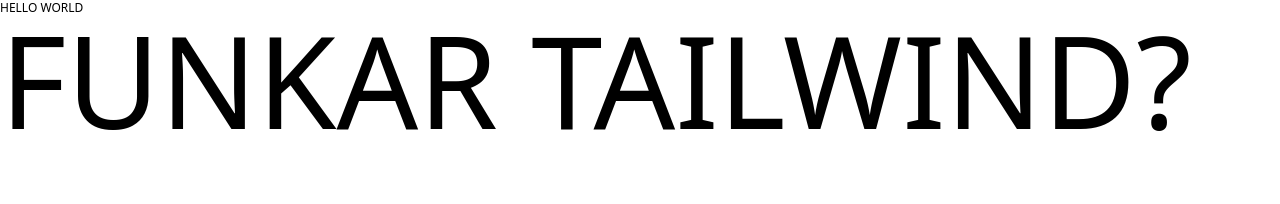
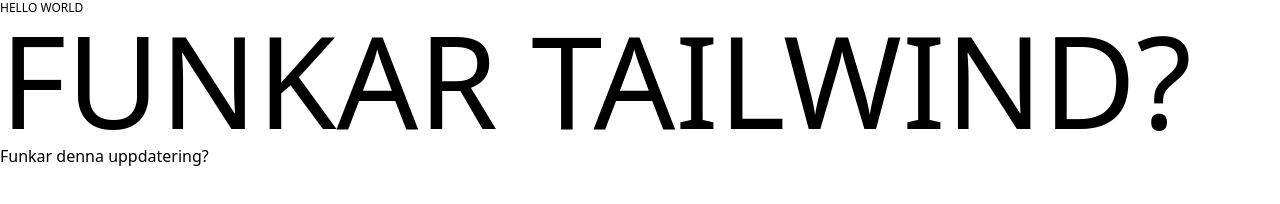
Before and after one commit to lovbackan/sammanslaget, a website built with Vite: page index.html in a window 1280 px wide. Built offline with nearby package versions, Linux system fonts and the light colour scheme.

Commit message:
deployment

```diff
--- a/index.html
+++ b/index.html
@@ -10,6 +10,7 @@
     <div id="app">
       <h1 class="text-xs">HELLO WORLD</h1>
       <p class="text-9xl">FUNKAR TAILWIND?</p>
+      <p>Funkar denna uppdatering?</p>
     </div>
     <script type="module" src="/main.js"></script>
   </body>
```
